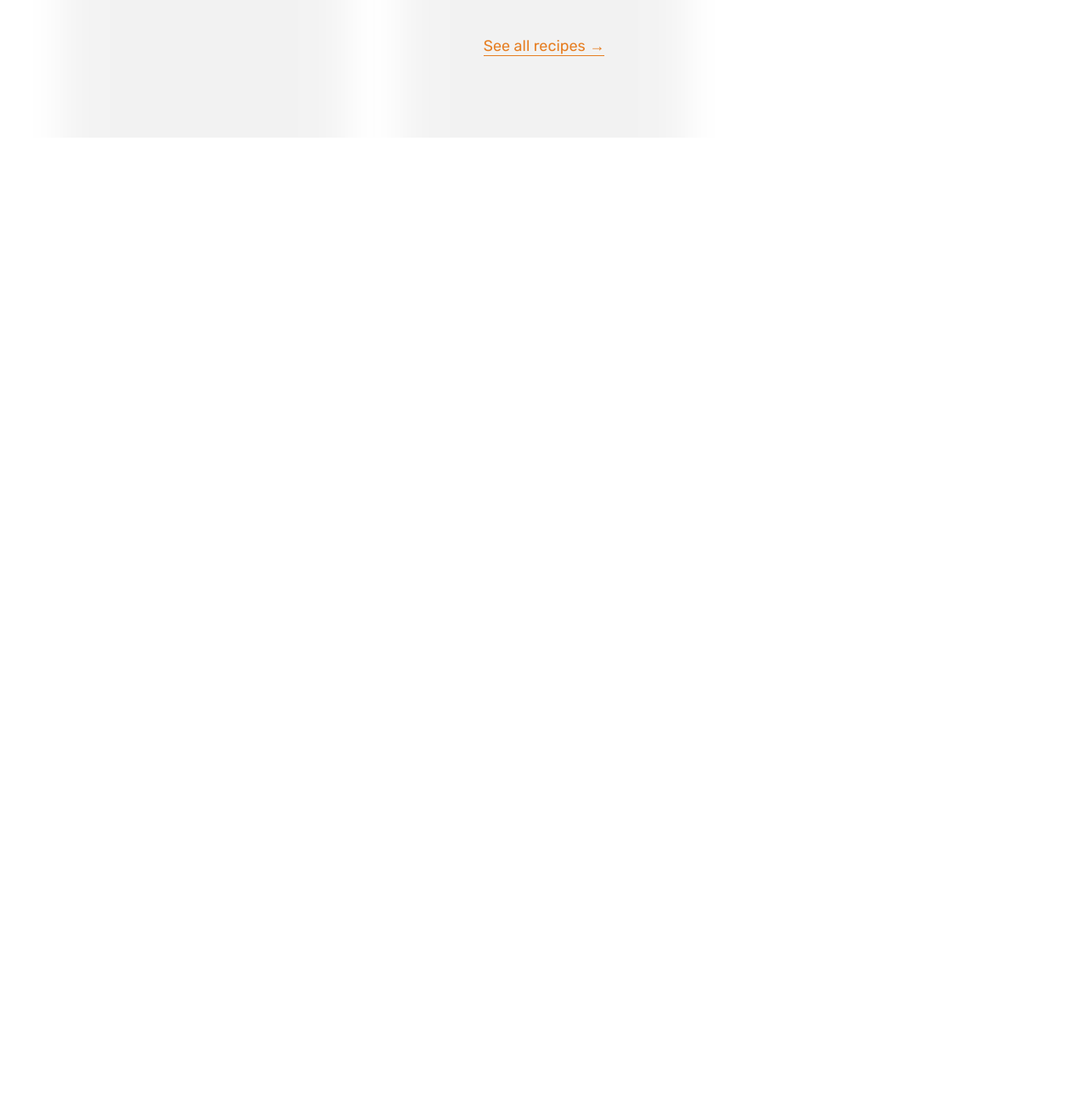
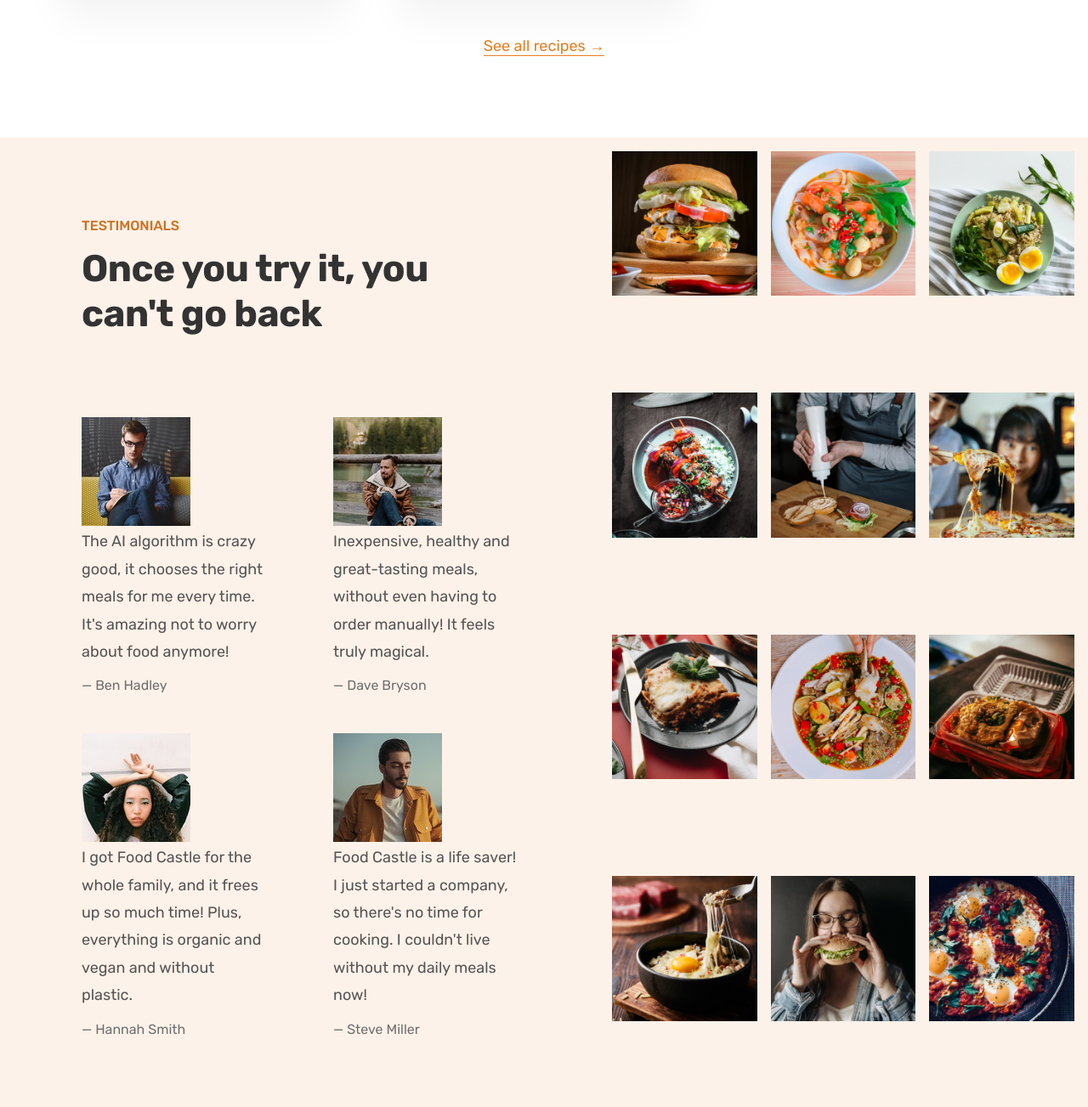
Before and after one commit to KeyaAkter/Food-Castle, a plain HTML site: page index.html in a window 1280 px wide. Shown: the part 3495-4798 px from the top of the page at 85% size. Before the commit the page ends 3657 px from the top, so only its background shows below. Drawn offline with nearby package versions, Linux system fonts and the light colour scheme.

Commit message:
testimonial section added

```diff
--- a/css/style.css
+++ b/css/style.css
@@ -202,7 +202,7 @@
 }
 
 .meal {
-  box-shadow: 0 24rem 4.8rem rgba(0 0 0/0.05);
+  box-shadow: 0 2.4rem 4.8rem rgba(0 0 0/0.05);
   border-radius: 11px;
   overflow: hidden;
   transition: all 0.3s;
@@ -278,3 +278,54 @@
   text-align: center;
   font-size: 1.8rem;
 }
+
+/* ************************************************* */
+/* TESTIMONIALS SECTION*/
+/* ************************************************* */
+
+.section-testimonials {
+  background-color: #fdf2e9;
+  display: grid;
+  grid-template-columns: 55% 45%;
+}
+.testimonial-container {
+  padding: 9.6rem;
+}
+.testimonials {
+  display: grid;
+  grid-template-columns: repeat(2, 1fr);
+  row-gap: 4.8rem;
+  column-gap: 8rem;
+}
+.testimonials-img {
+  width: 6.4rem;
+  border-radius: 50%;
+  margin-bottom: 1.2rem;
+}
+.testimonial-text {
+  font-size: 1.8rem;
+  line-height: 1.8;
+  margin-bottom: 1.6rem;
+}
+.testimonial-name {
+  font-size: 1.6rem;
+  color: #6f6f6f;
+}
+.gallery {
+  display: grid;
+  grid-template-columns: repeat(3, 1fr);
+  gap: 1.6rem;
+  padding: 16px;
+}
+.gallery-item {
+  overflow: hidden;
+}
+.gallery-item img {
+  display: block;
+  width: 100%;
+  transition: all 0.5s;
+}
+
+.gallery-item img:hover {
+  transform: scale(1.2);
+}
--- a/index.html
+++ b/index.html
@@ -355,6 +355,124 @@
           <a href="#" class="link">See all recipes &rarr;</a>
         </div>
       </section>
+
+      <!-- =====================TESTIMONIALS SECTION===================== -->
+
+      <section class="section-testimonials" id="testimonials">
+        <!-- =======TESTIMONIALS TEXT SIDE======= -->
+        <div class="testimonial-container">
+          <span class="subheading">Testimonials</span>
+          <h2 class="heading-secondary">Once you try it, you can't go back</h2>
+
+          <div class="testimonials">
+            <!-- =====TESTIMONIAL-1===== -->
+            <div class="testimonial">
+              <img
+                class="testimonial-img"
+                src="./images/customers/ben.jpg"
+                alt="Ben Hadley"
+              />
+              <blockquote class="testimonial-text">
+                The AI algorithm is crazy good, it chooses the right meals for
+                me every time. It's amazing not to worry about food anymore!
+              </blockquote>
+              <p class="testimonial-name">&mdash; Ben Hadley</p>
+            </div>
+            <!-- =====TESTIMONIAL-2===== -->
+            <div class="testimonial">
+              <img
+                class="testimonial-img"
+                src="./images/customers/dave.jpg"
+                alt="Dave Bryson"
+              />
+              <blockquote class="testimonial-text">
+                Inexpensive, healthy and great-tasting meals, without even
+                having to order manually! It feels truly magical.
+              </blockquote>
+              <p class="testimonial-name">&mdash; Dave Bryson</p>
+            </div>
+            <!-- =====TESTIMONIAL-3===== -->
+            <div class="testimonial">
+              <img
+                class="testimonial-img"
+                src="./images/customers/hannah.jpg"
+                alt="Hannah Smith"
+              />
+              <blockquote class="testimonial-text">
+                I got Food Castle for the whole family, and it frees up so much
+                time! Plus, everything is organic and vegan and without plastic.
+              </blockquote>
+              <p class="testimonial-name">&mdash; Hannah Smith</p>
+            </div>
+            <!-- =====TESTIMONIAL-4===== -->
+            <div class="testimonial">
+              <img
+                class="testimonial-img"
+                src="./images/customers/steve.jpg"
+                alt="Steve Miller"
+              />
+              <blockquote class="testimonial-text">
+                Food Castle is a life saver! I just started a company, so
+                there's no time for cooking. I couldn't live without my daily
+                meals now!
+              </blockquote>
+              <p class="testimonial-name">&mdash; Steve Miller</p>
+            </div>
+          </div>
+        </div>
+
+        <!-- ======TESTIMONIALS GALLERY====== -->
+
+        <div class="gallery">
+          <div class="gallery-item">
+            <img src="./images/gallery/gallery-1.jpg" alt="gallery image" />
+          </div>
+
+          <div class="gallery-item">
+            <img src="./images/gallery/gallery-2.jpg" alt="gallery image" />
+          </div>
+
+          <div class="gallery-item">
+            <img src="./images/gallery/gallery-3.jpg" alt="gallery image" />
+          </div>
+
+          <div class="gallery-item">
+            <img src="./images/gallery/gallery-4.jpg" alt="gallery image" />
+          </div>
+
+          <div class="gallery-item">
+            <img src="./images/gallery/gallery-5.jpg" alt="gallery image" />
+          </div>
+
+          <div class="gallery-item">
+            <img src="./images/gallery/gallery-6.jpg" alt="gallery image" />
+          </div>
+
+          <div class="gallery-item">
+            <img src="./images/gallery/gallery-7.jpg" alt="gallery image" />
+          </div>
+
+          <div class="gallery-item">
+            <img src="./images/gallery/gallery-8.jpg" alt="gallery image" />
+          </div>
+
+          <div class="gallery-item">
+            <img src="./images/gallery/gallery-9.jpg" alt="gallery image" />
+          </div>
+
+          <div class="gallery-item">
+            <img src="./images/gallery/gallery-10.jpg" alt="gallery image" />
+          </div>
+
+          <div class="gallery-item">
+            <img src="./images/gallery/gallery-11.jpg" alt="gallery image" />
+          </div>
+
+          <div class="gallery-item">
+            <img src="./images/gallery/gallery-12.jpg" alt="gallery image" />
+          </div>
+        </div>
+      </section>
     </main>
 
     <!-- ==============IONICONS SCRIPT============== -->
```
